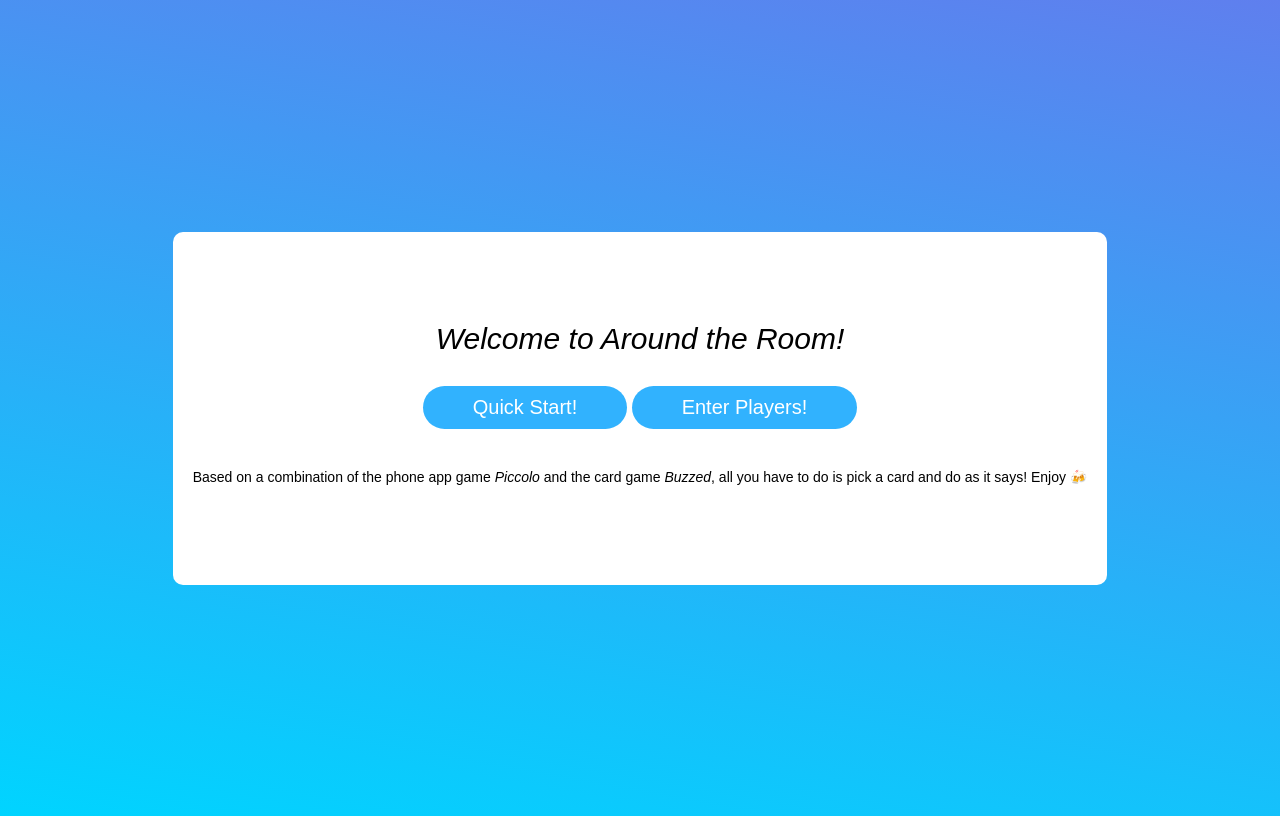
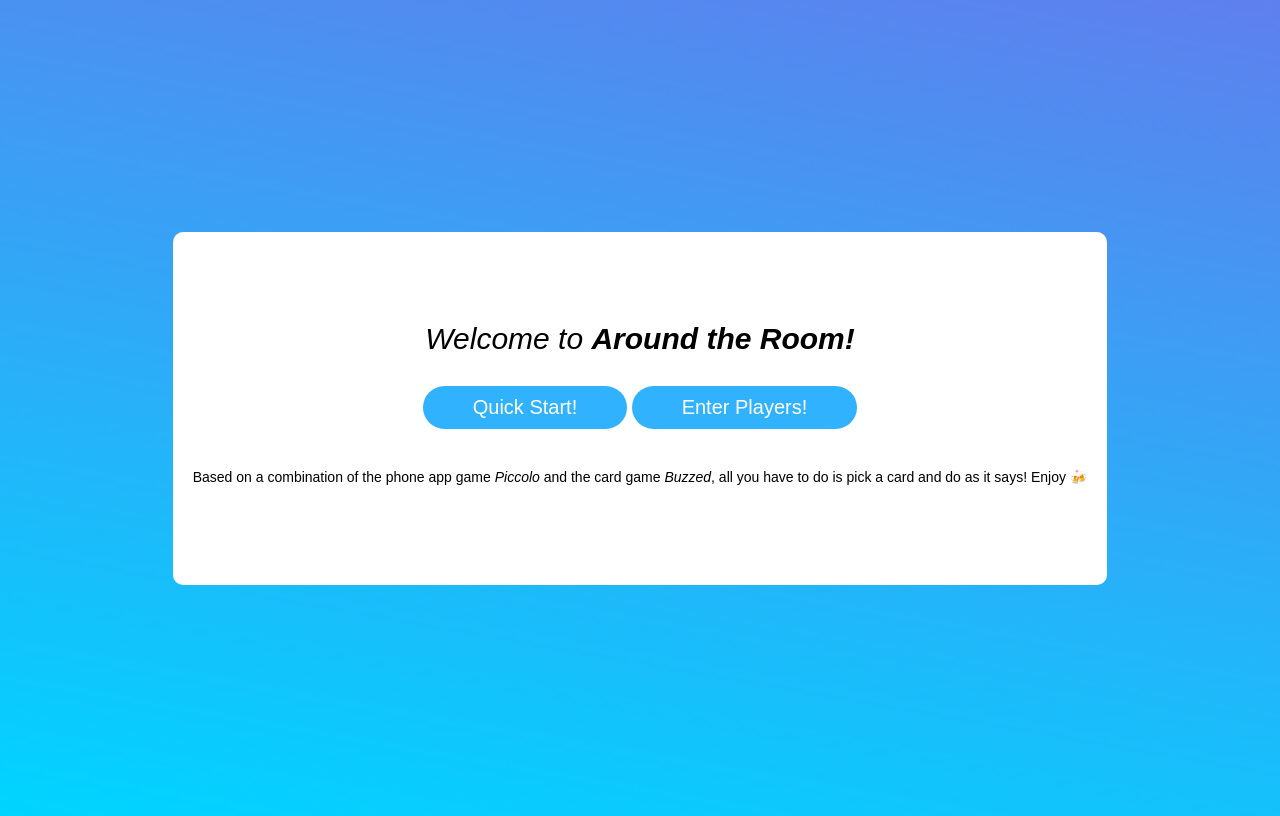
Before and after one commit to BKenny11/Around-The-Room, a plain HTML site: page index.html in a window 1280 px wide. Drawn offline with nearby package versions, Linux system fonts and the light colour scheme.

Commit message:
quick update

```diff
--- a/index.html
+++ b/index.html
@@ -12,7 +12,7 @@
 <body>
     <div id="app">
         <div class="welcome-card" v-if="!gameStarted">
-            <div class="start-title">Welcome to Around the Room!</div>
+            <div class="start-title">Welcome to <b><i>Around the Room!</i></b></div>
 
             <button class="game-button" onclick="myObject.quickStart()">Quick Start!</button>
             <button class="game-button" onclick="myObject.startGame()">Enter Players!</button>
```
Also changed, not shown: manifest.json.
